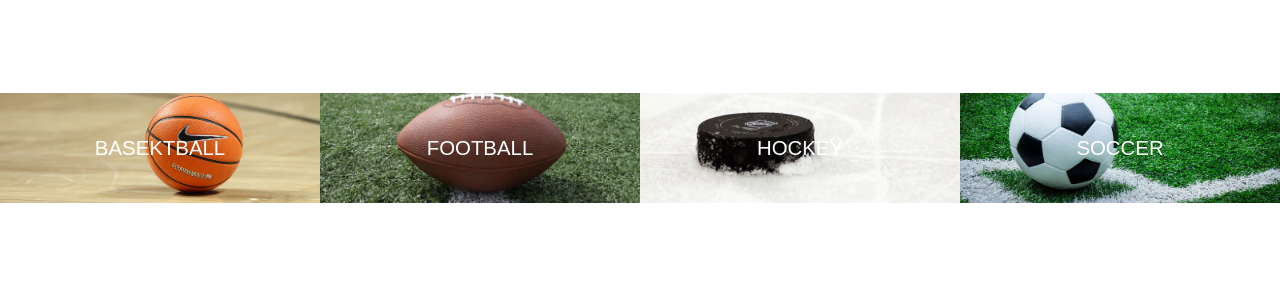
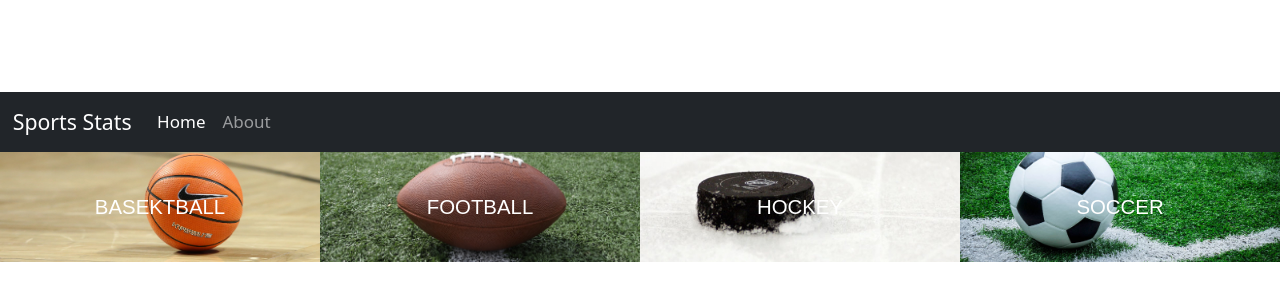
Before and after one commit to timothy-quan/SportsStats, a website: page index.html in a window 1280 px wide. Shown: the part 138-438 px from the top of the page. Drawn offline with nearby package versions, Linux system fonts and the light colour scheme.

Commit message:
Second Commit - Added Bootstrap navbar

```diff
--- a/index.html
+++ b/index.html
@@ -2,10 +2,12 @@
 <html lang="en" dir="ltr">
     <head>
         <meta charset="utf-8">
-        <title>Sports Database</title>
+        <title>Sports Stats</title>
 
         <link rel="stylesheet" href="sportsstats.css" type="text/css">
         <link href='https://fonts.googleapis.com/css?family=Libre Baskerville' rel='stylesheet'>
+        <link href="https://cdn.jsdelivr.net/npm/bootstrap@5.1.1/dist/css/bootstrap.min.css" rel="stylesheet" integrity="sha384-F3w7mX95PdgyTmZZMECAngseQB83DfGTowi0iMjiWaeVhAn4FJkqJByhZMI3AhiU" crossorigin="anonymous">
+        <script src="https://cdn.jsdelivr.net/npm/bootstrap@5.1.1/dist/js/bootstrap.bundle.min.js" integrity="sha384-/bQdsTh/da6pkI1MST/rWKFNjaCP5gBSY4sEBT38Q/9RBh9AH40zEOg7Hlq2THRZ" crossorigin="anonymous"></script>
 
     </head>
     <body>
@@ -13,7 +15,27 @@
 
         </header>
 
-        <nav>
+        <nav class="navbar navbar-expand-lg navbar-dark bg-dark">
+          <div class="container-fluid">
+            <a class="navbar-brand" href="#">Sports Stats</a>
+            <button class="navbar-toggler" type="button" data-bs-toggle="collapse" data-bs-target="#navbarNav" aria-controls="navbarNav" aria-expanded="false" aria-label="Toggle navigation">
+              <span class="navbar-toggler-icon"></span>
+            </button>
+            <div class="collapse navbar-collapse" id="navbarNav">
+              <ul class="navbar-nav">
+                <li class="nav-item">
+                  <a class="nav-link active" aria-current="page" href="index.html">Home</a>
+                </li>
+                <li class="nav-item">
+                  <a class="nav-link" href="#">About</a>
+                </li>
+                </li>
+              </ul>
+            </div>
+          </div>
+        </nav>
+
+        <nav id="sportsnav">
             <a class="navigation basketball" href="basketball.html">Basektball</a>
             <a class="navigation football" href="football.html">Football</a>
             <a class="navigation hockey" href="hockey.html">Hockey</a>
```
